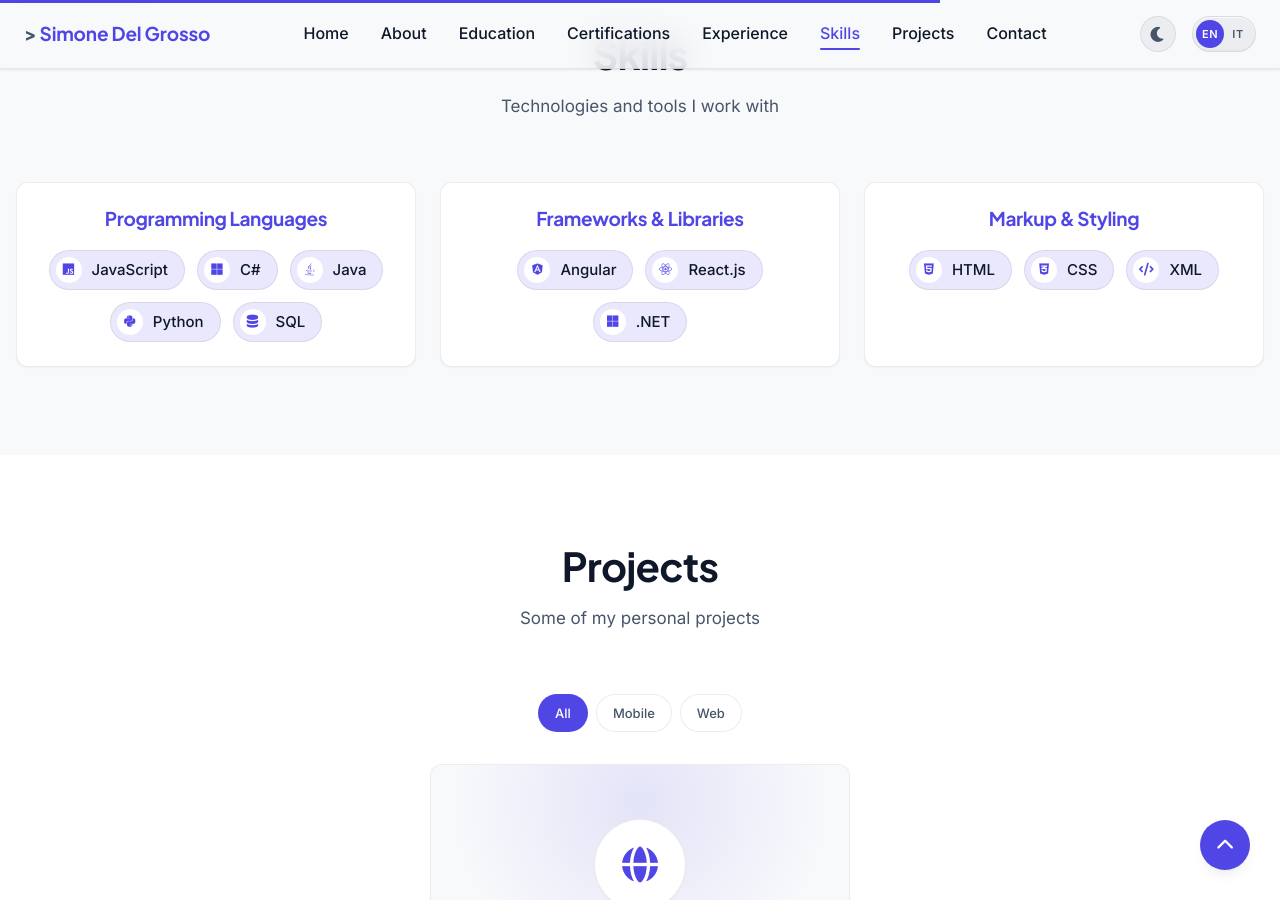
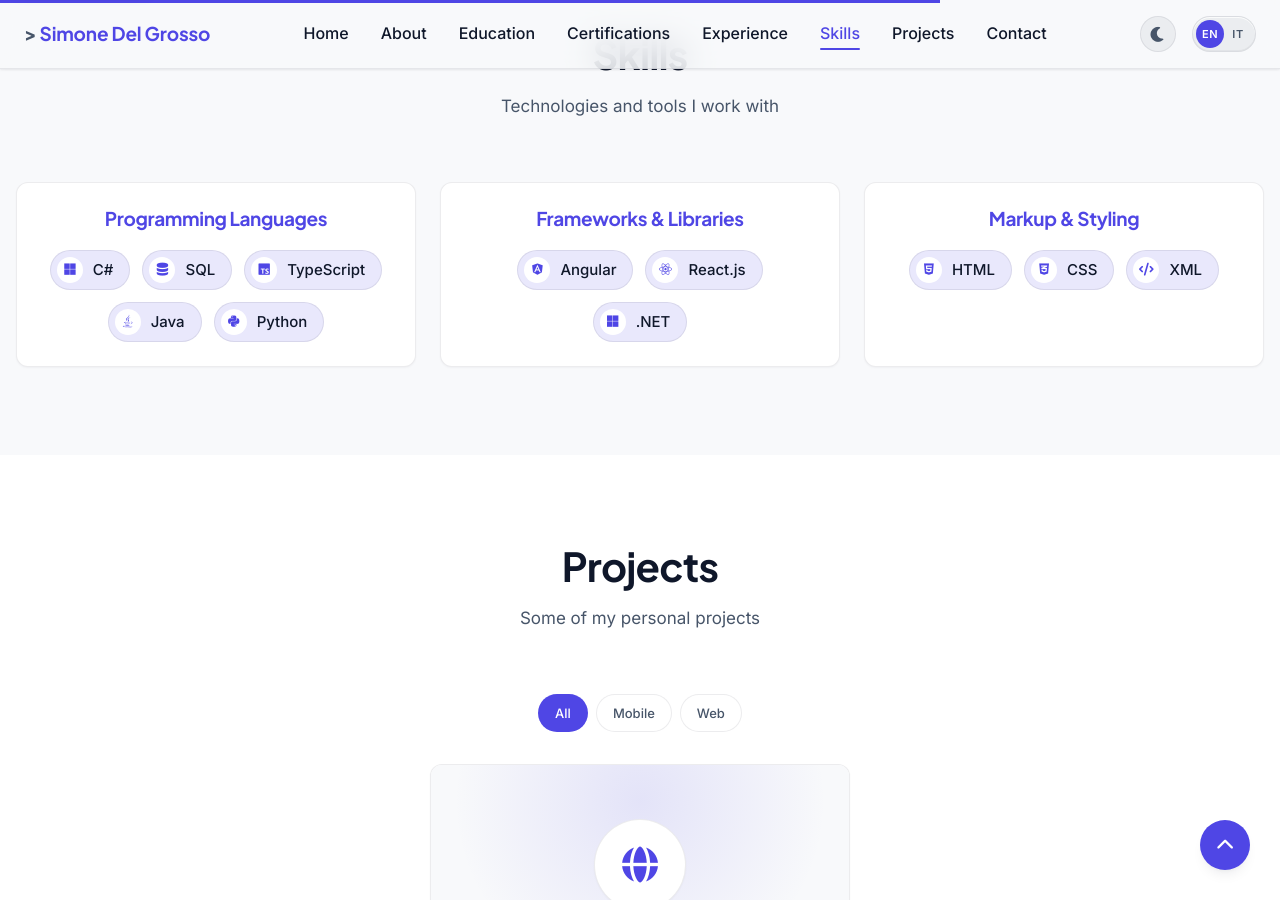
Before and after one commit to simonedelgrosso/simonedelgrosso.github.io, a Jekyll site: the page built from en/index.md, in a window 1280 px wide and 900 px high, scrolled down 3754 px. Built offline with Jekyll 4.4.1, drawn with Linux system fonts in a browser that asks for light colours.

Commit message:
reorder skills

```diff
--- a/_data/skills.yml
+++ b/_data/skills.yml
@@ -1,20 +1,20 @@
 items:
   programming_languages:
-    - name: "JavaScript"
-      value: 90
-      icon: "fa-brands fa-js"
     - name: "C#"
       value: 85
       icon: "fa-brands fa-microsoft"
+    - name: "SQL"
+      value: 85
+      icon: "fa-solid fa-database"
+    - name: "TypeScript"
+      value: 90
+      icon: "fa-brands fa-typescript"
     - name: "Java"
       value: 70
       icon: "fa-brands fa-java"
     - name: "Python"
       value: 75
       icon: "fa-brands fa-python"
-    - name: "SQL"
-      value: 85
-      icon: "fa-solid fa-database"
   frameworks:
     - name: "Angular"
       value: 90
```
